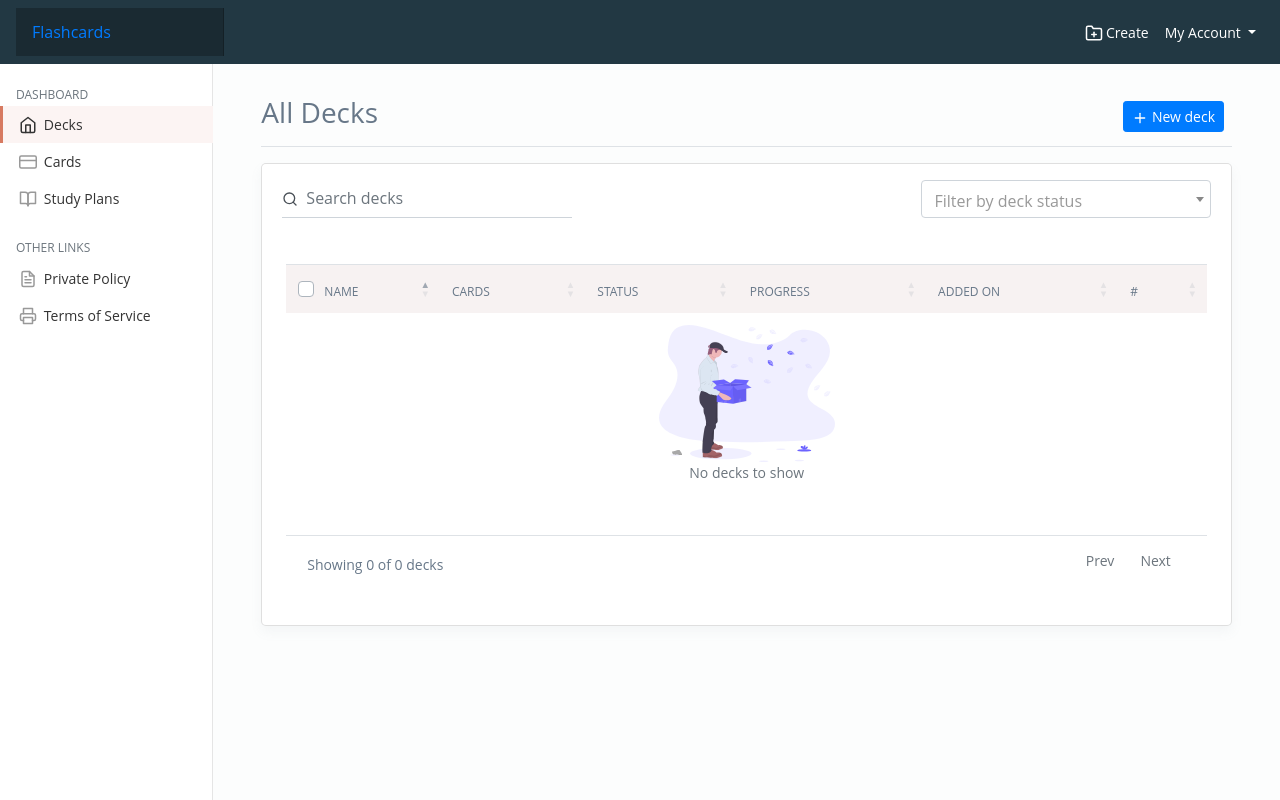
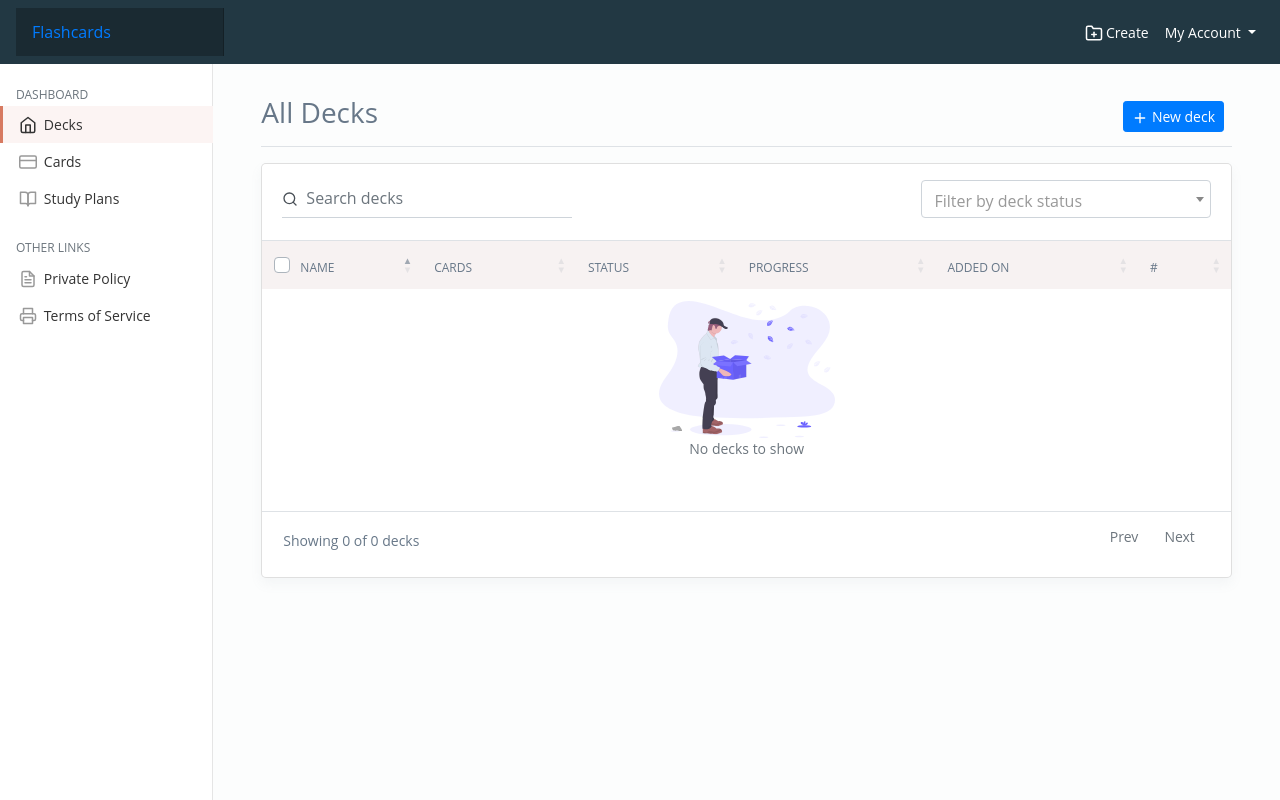
Before and after one commit to Victornguli/flashlearn, a Flask app: page /decks in a window 1280 px wide. Run offline with Flask 2, Linux system fonts and the light colour scheme; the visitor is signed in with stand-in values (Sample User, id 1); data comes from the database, SQL or seed files in the repository; data that the repository does not hold is empty; some libraries are stand-ins or nearby versions.

Commit message:
remove dt top margins

```diff
--- a/flashlearn/templates/dashboard/decks/_decks.html
+++ b/flashlearn/templates/dashboard/decks/_decks.html
@@ -73,8 +73,6 @@
                 </div>
             </div>
         </div>
-
-        <div class="m-4">
         <table id="decksDt"
             class="pb-4 table table-lg table-borderless table-nowrap table-align-middle border-bottom border-top w-100">
             <thead>
@@ -159,8 +157,7 @@
                                     <span class="dt-icon text-primary mr-2">
                                         <svg xmlns="http://www.w3.org/2000/svg" width="24" height="24"
                                             viewBox="0 0 24 24" fill="none" stroke="currentColor" stroke-width="2"
-                                                stroke-linecap="round" stroke-linejoin="round"
-                                                class="feather feather-edit">
+                                            stroke-linecap="round" stroke-linejoin="round" class="feather feather-edit">
                                             <path d="M11 4H4a2 2 0 0 0-2 2v14a2 2 0 0 0 2 2h14a2 2 0 0 0 2-2v-7">
                                             </path>
                                             <path d="M18.5 2.5a2.121 2.121 0 0 1 3 3L12 15l-4 1 1-4 9.5-9.5z">
@@ -174,8 +171,7 @@
                                     <span class="dt-icon text-info mr-2">
                                         <svg xmlns="http://www.w3.org/2000/svg" width="24" height="24"
                                             viewBox="0 0 24 24" fill="none" stroke="currentColor" stroke-width="2"
-                                                stroke-linecap="round" stroke-linejoin="round"
-                                                class="feather feather-eye">
+                                            stroke-linecap="round" stroke-linejoin="round" class="feather feather-eye">
                                             <path d="M1 12s4-8 11-8 11 8 11 8-4 8-11 8-11-8-11-8z"></path>
                                             <circle cx="12" cy="12" r="3"></circle>
                                         </svg>
@@ -191,6 +187,5 @@
             </tbody>
         </table>
     </div>
-    </div>
 </main>
 {% endblock %}
```
Lines whose indentation alone changed are shown as unchanged.
